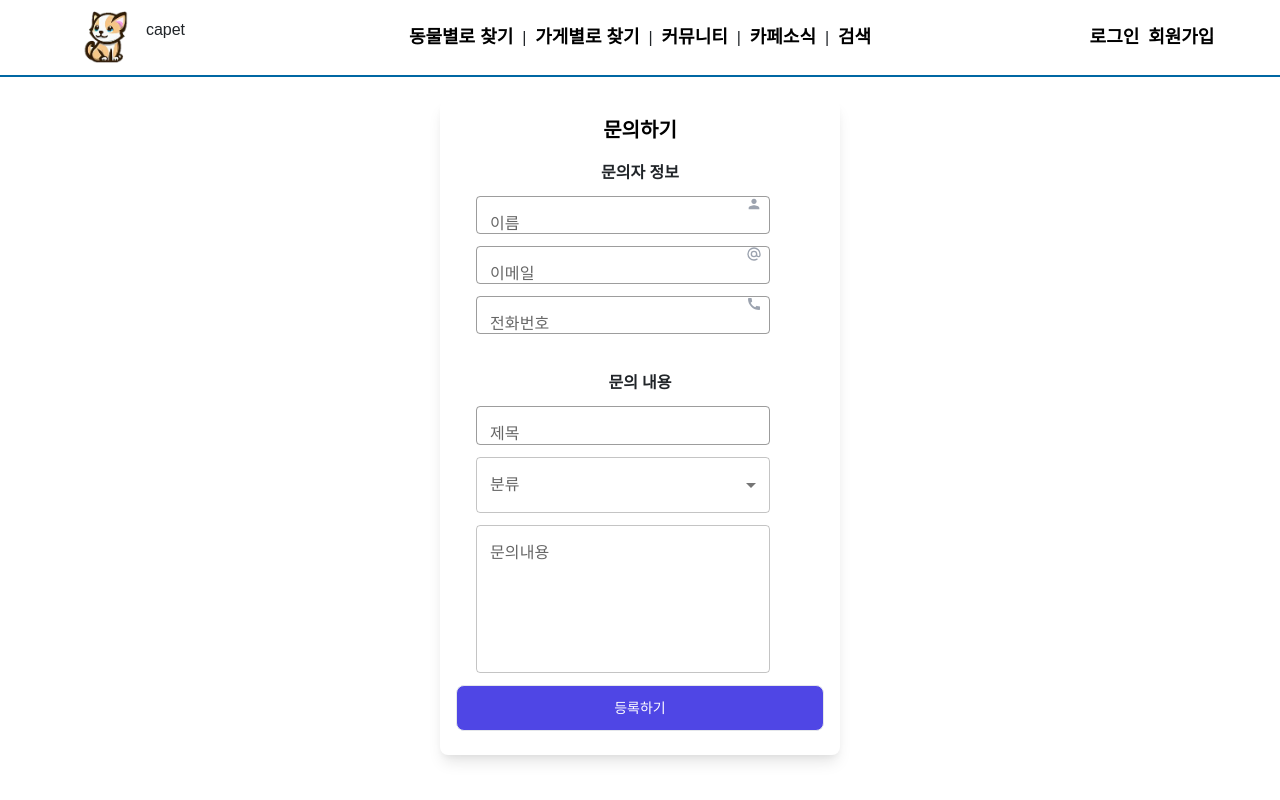
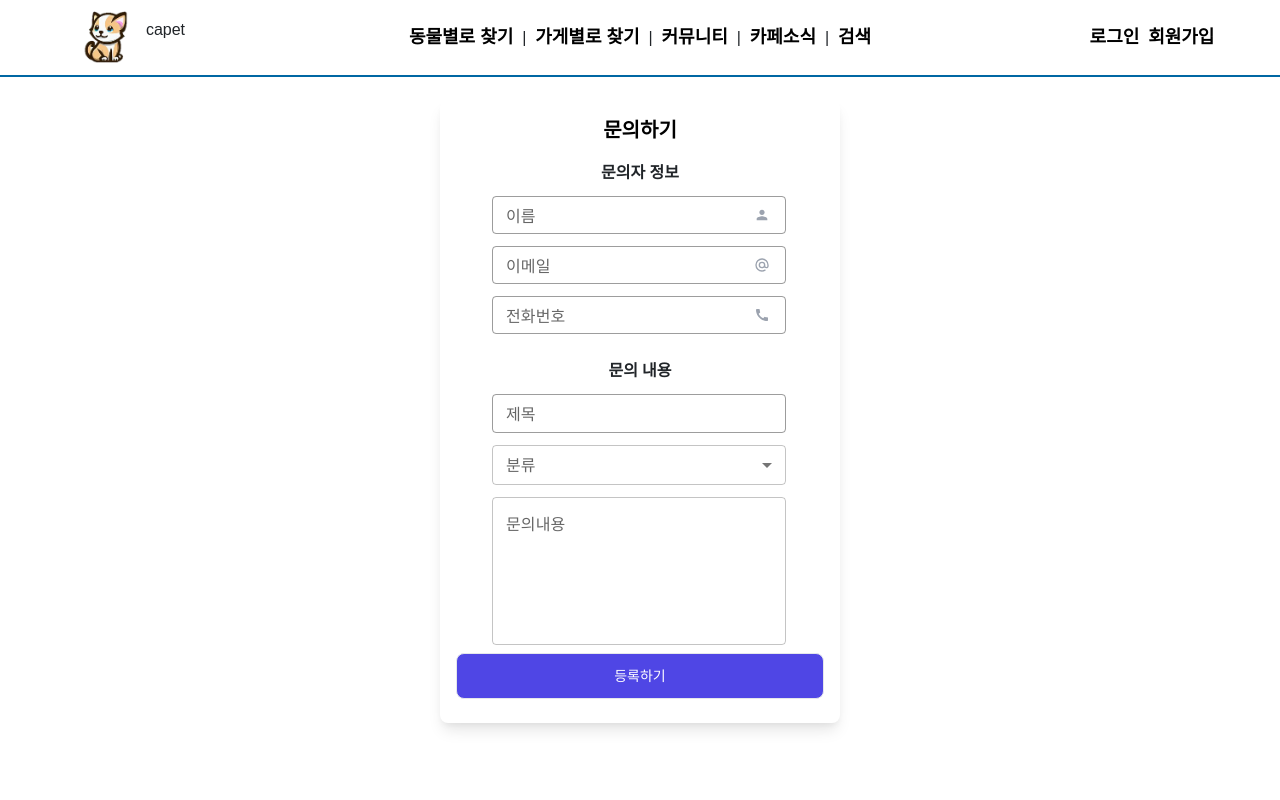
Before and after one commit to steve15963/Cafet, a React (Create React App) app in the folder frontend/: page /inquiry in a window 1280 px wide. Built offline with nearby package versions, Linux system fonts and the light colour scheme.

Commit message:
Design : test 문의하기 수정 적용

```diff
--- a/frontend/src/components/InquiryForm/InquiryForm.css
+++ b/frontend/src/components/InquiryForm/InquiryForm.css
@@ -1,17 +1,17 @@
-.inquiryForm {
+.inquire {
   padding-top: 100px;
   display: flex;
   flex-direction: column;
   align-items: center;
   justify-content: center;
 }
-.inquiryForm div {
+.inquiry-form div {
   display: flex;
   flex-direction: row;
   text-align: center;
 }
 
-.form {
+.inquiry-form {
   background-color: #fff;
   display: block;
   padding: 1rem;
@@ -22,7 +22,7 @@
     0 4px 6px -2px rgba(0, 0, 0, 0.05);
 }
 
-.form-title {
+.inquiry-form-title {
   font-size: 1.25rem;
   line-height: 1.75rem;
   font-weight: 600;
@@ -33,18 +33,19 @@
 .input-container {
   position: relative;
   display: flex;
-  justify-content: space-between;
+  justify-content: flex-end;
   align-items: center;
-  margin: 12px 20px;
+  margin-top: 12px;
+  margin-left: 36px;
 }
 
-.form button {
+.inquiry-form button {
   outline: none;
   border: 1px solid #e5e7eb;
   margin: 8px 0;
 }
 
-.icon {
+.inquiry-icon {
   display: grid;
   position: absolute;
   top: 0;
@@ -55,7 +56,7 @@
   place-content: center;
 }
 
-.icon svg {
+.inquiry-icon svg {
   color: #9ca3af;
   width: 1rem;
   height: 1rem;
@@ -76,14 +77,3 @@
   border-radius: 0.5rem;
   text-transform: uppercase;
 }
-
-.signup-link {
-  color: #6b7280;
-  font-size: 0.875rem;
-  line-height: 1.25rem;
-  text-align: center;
-}
-
-.signup-link a {
-  text-decoration: underline;
-}
--- a/frontend/src/components/InquiryForm/InquiryForm.js
+++ b/frontend/src/components/InquiryForm/InquiryForm.js
@@ -17,34 +17,34 @@ const InquiryForm = () => {
     e.preventDefault();
   };
   return (
-    <div className="inquiryForm">
-      <form className="form">
-        <p className="form-title">문의하기</p>
+    <div className="inquire">
+      <form className="inquiry-form">
+        <p className="inquiry-form-title">문의하기</p>
         <b>문의자 정보</b>
         <div className="input-container">
           <TextField
-            id="outlined-basic"
             label="이름"
             variant="outlined"
             placeholder="이름을 쓰세요"
             fullWidth
+            size="small"
           />
-          <span className="icon">
+          <span className="inquiry-icon">
             <MdPerson />
           </span>
         </div>
         <div className="input-container">
           <TextField
-            id="outlined-basic"
             label="이메일"
             placeholder="이메일을 쓰세요"
             variant="outlined"
             inputProps={{
               type: "email",
             }}
+            size="small"
             fullWidth
           />
-          <span className="icon">
+          <span className="inquiry-icon">
             <svg
               stroke="currentColor"
               viewBox="0 0 24 24"
@@ -62,13 +62,13 @@ const InquiryForm = () => {
         </div>
         <div className="input-container">
           <TextField
-            id="outlined-basic"
             label="전화번호"
             placeholder="전화번호를 적으세요"
             variant="outlined"
+            size="small"
             fullWidth
           />
-          <span className="icon">
+          <span className="inquiry-icon">
             <MdCall />
           </span>
         </div>
@@ -76,15 +76,15 @@ const InquiryForm = () => {
         <b>문의 내용</b>
         <div className="input-container">
           <TextField
-            id="outlined-basic"
             label="제목"
             variant="outlined"
             placeholder="제목을 쓰세요"
             fullWidth
+            size="small"
           />
         </div>
         <div className="input-container">
-          <FormControl fullWidth>
+          <FormControl fullWidth size="small">
             <InputLabel id="select-label">분류</InputLabel>
             <Select
               labelId="select-label"
```
